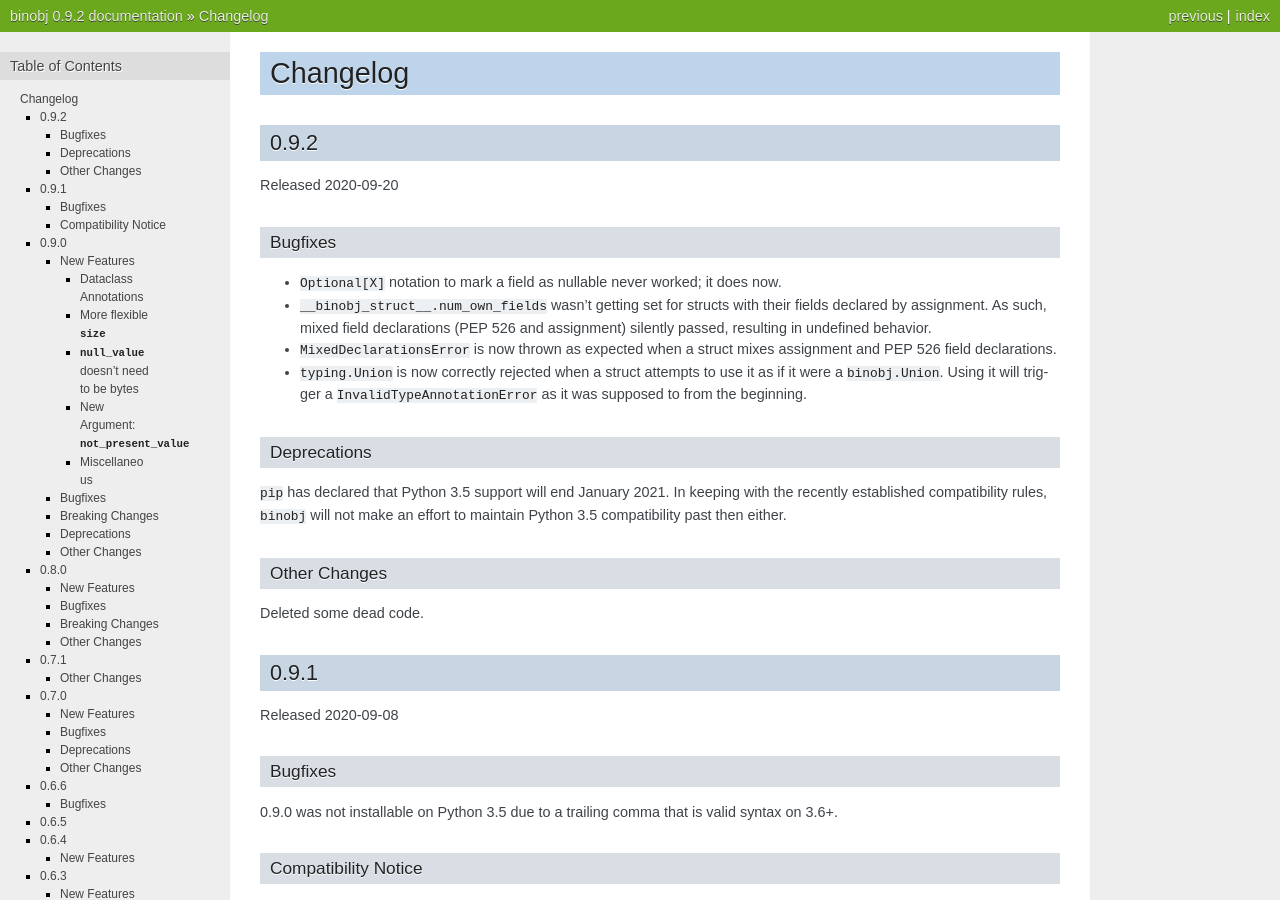
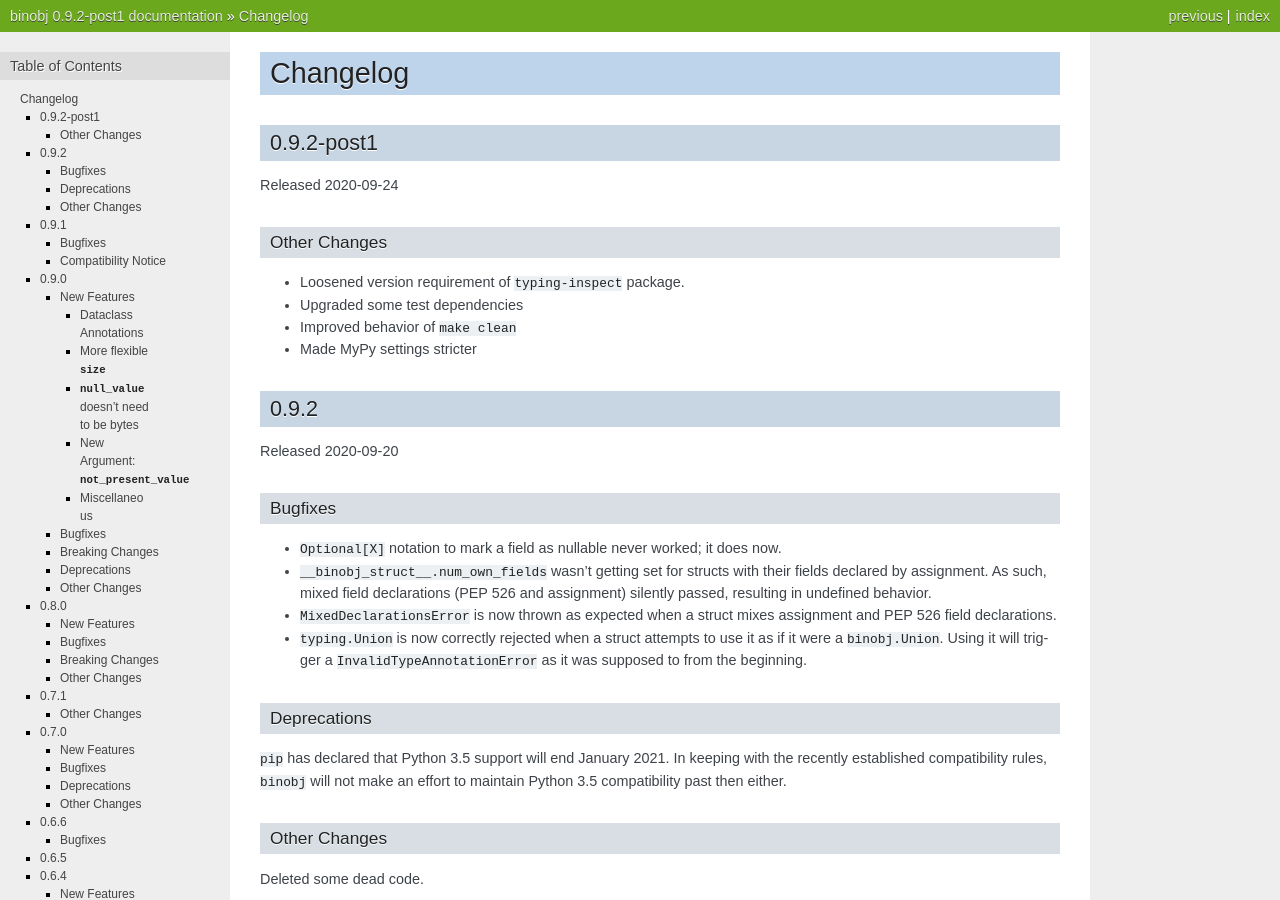
Before and after one commit to dargueta/binobj, a Sphinx documentation site: the page built from docs/source/CHANGELOG.rst, in a window 1280 px wide and 900 px high. Built offline with Sphinx 7.4.7, drawn with Linux system fonts in a browser that asks for light colours; some of the changed text lies outside the part shown.

Commit message:
Internal improvements, loosen package requirements

```diff
--- a/binobj/__init__.py
+++ b/binobj/__init__.py
@@ -19,5 +19,5 @@
 
 
 # Do not modify directly; use ``bumpversion`` command instead.
-__version__ = "0.9.2"
+__version__ = "0.9.2-post1"
 __version_info__ = __to_version_info()
--- a/docs/source/CHANGELOG.rst
+++ b/docs/source/CHANGELOG.rst
@@ -1,5 +1,18 @@
 Changelog
 =========
+
+0.9.2-post1
+-----------
+
+Released 2020-09-24
+
+Other Changes
+~~~~~~~~~~~~~
+
+* Loosened version requirement of ``typing-inspect`` package.
+* Upgraded some test dependencies
+* Improved behavior of ``make clean``
+* Made MyPy settings stricter
 
 0.9.2
 -----
--- a/docs/source/conf.py
+++ b/docs/source/conf.py
@@ -65,7 +65,7 @@
 # The short X.Y version.
 version = "0.9.2"
 # The full version, including alpha/beta/rc tags.
-release = "0.9.2"
+release = "0.9.2-post1"
 
 # The language for content autogenerated by Sphinx. Refer to documentation
 # for a list of supported languages.
```
Also changed, not shown: setup.cfg (+5 -4 lines), .bumpversion.cfg, 2 other files.
